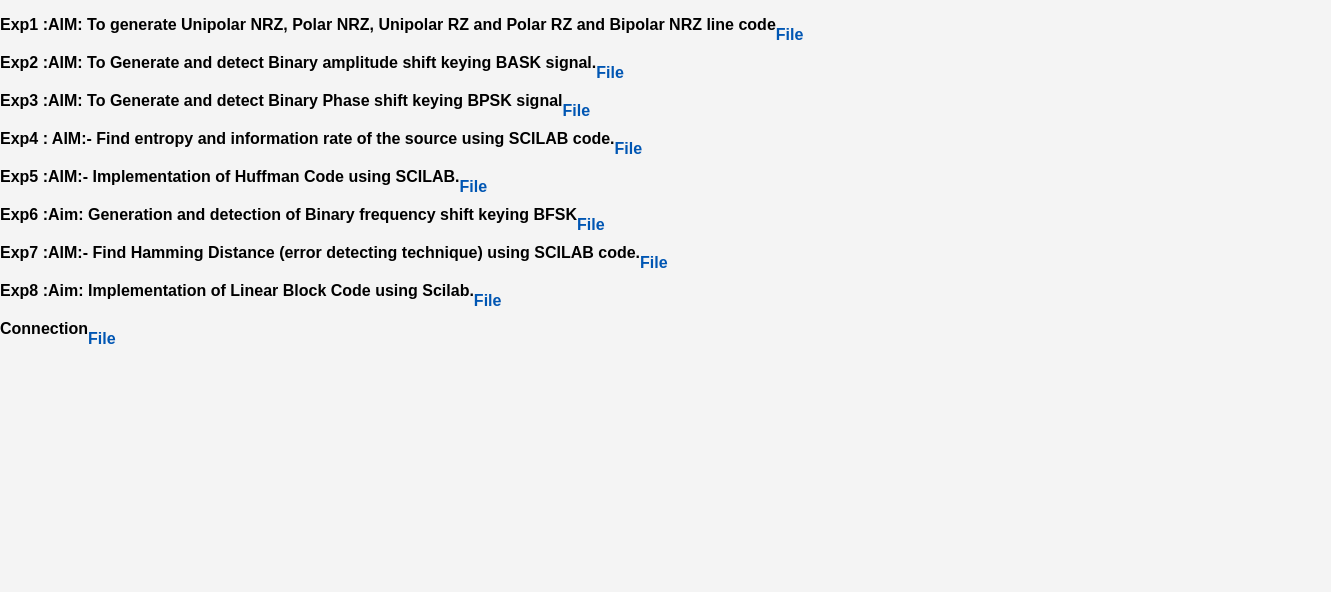
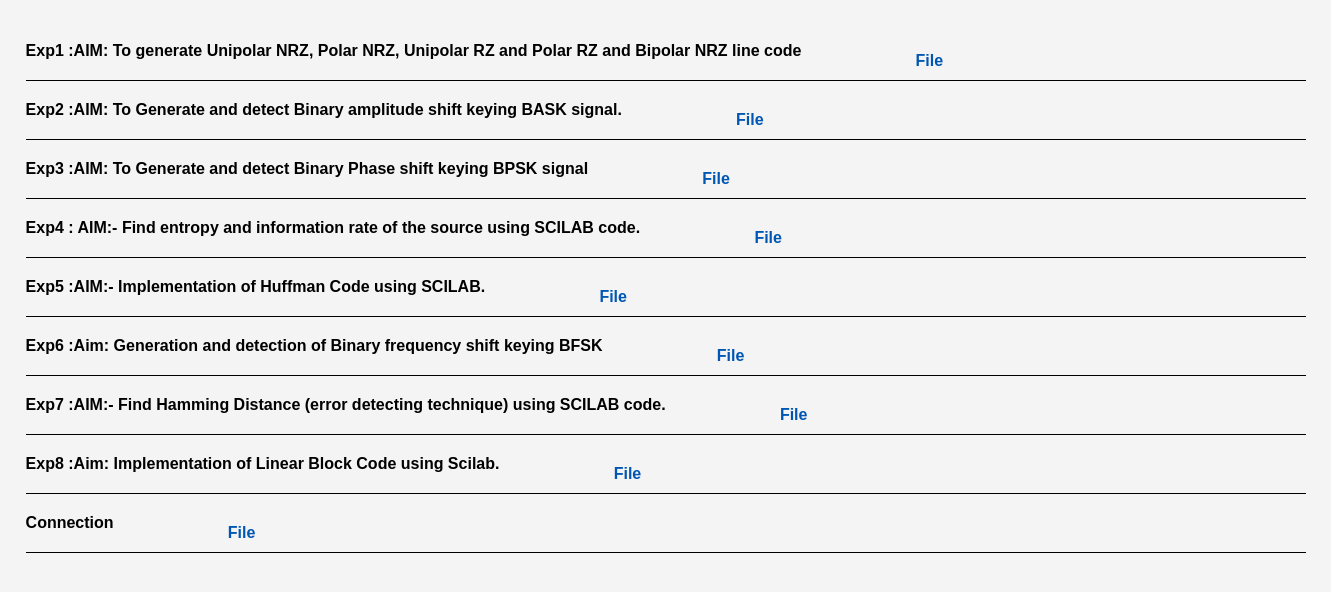
Before and after one commit to AbdullahMukadam/DC_WEB, a plain HTML site: page index.html in a window 1280 px wide. Shown: the whole page, 1331 px wide, since content can reach past the window. Drawn offline with Linux system fonts and the light colour scheme.

Commit message:
added styling

```diff
--- a/index.html
+++ b/index.html
@@ -10,8 +10,10 @@
 
 <body>
     <ul id="pdfList">
+        <div class="pdflist">
             <div class="exp1">
-            <label for="Exp1"> Exp1 :AIM: To generate Unipolar NRZ, Polar NRZ, Unipolar RZ and Polar RZ and Bipolar NRZ line code </label>
+                <label for="Exp1"> Exp1 :AIM: To generate Unipolar NRZ, Polar NRZ, Unipolar RZ and Polar RZ and Bipolar
+                    NRZ line code </label>
                 <div class="file">
                     <li><a href="pdfs/DC EXPERIMENT No.- 01.pdf" target="_blank" id="Exp1">File</a></li>
 
@@ -60,7 +62,8 @@
 
             </div>
             <div class="exp1">
-            <label for="Exp7"> Exp7 :AIM:- Find Hamming Distance (error detecting technique) using SCILAB code. </label>
+                <label for="Exp7"> Exp7 :AIM:- Find Hamming Distance (error detecting technique) using SCILAB code.
+                </label>
                 <div class="file">
                     <li><a href="pdfs/Expt No 07.docx.pdf" target="_blank" id="Exp7">File</a></li>
 
@@ -83,6 +86,8 @@
                 </div>
 
             </div>
+        </div>
+
     </ul>
 
     <script src="main.js"></script>
--- a/style.css
+++ b/style.css
@@ -3,7 +3,7 @@ body {
     background-color: #f4f4f4;
     margin: 0;
     padding: 0;
-
+   overflow: hidden;
   }
 
   h1 {
@@ -13,6 +13,15 @@ body {
   ul {
     list-style-type: none;
     padding: 0;
+  }
+
+  .pdflist{
+    height: 100vh;
+    width: 100vw;
+    padding: 2vw;
+    display: flex;
+    flex-direction: column;
+    gap: 20px;
   }
 
   ul label {
@@ -37,8 +46,10 @@ body {
     height: auto;
     width: 100vw;
     display: flex;
+    border-bottom: 1px solid black;
   }
   .file{
+    width: 20%;
     display: flex;
     flex-direction: column;
     align-items: center;
```
Lines whose indentation alone changed are shown as unchanged.
